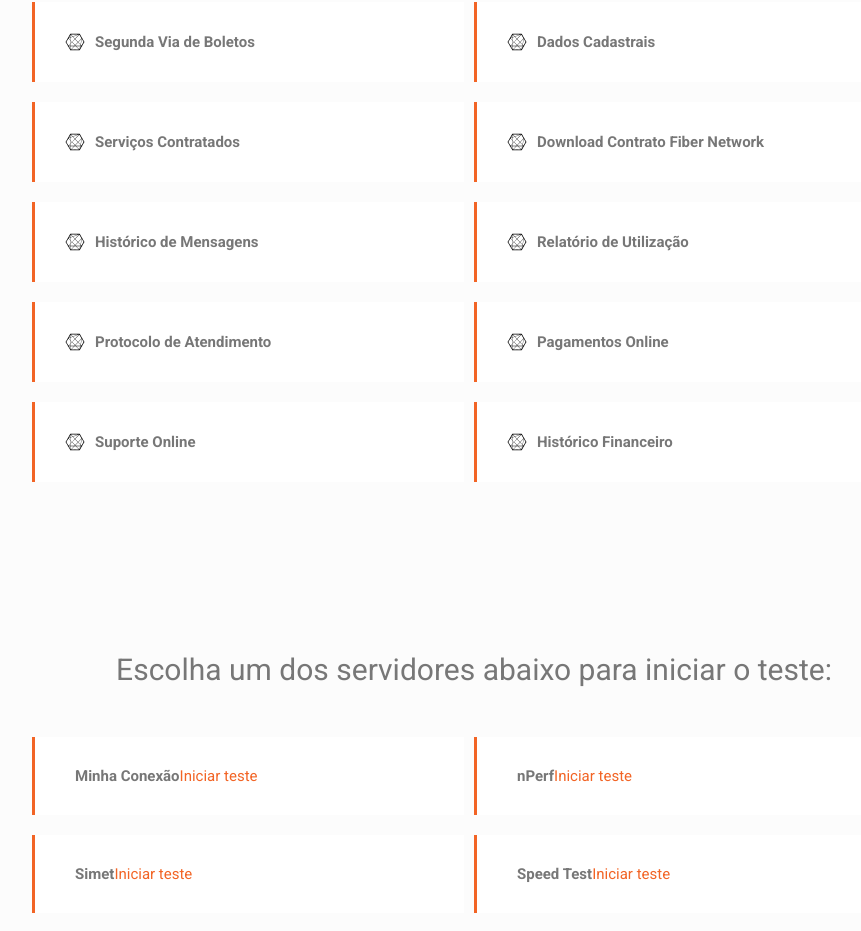
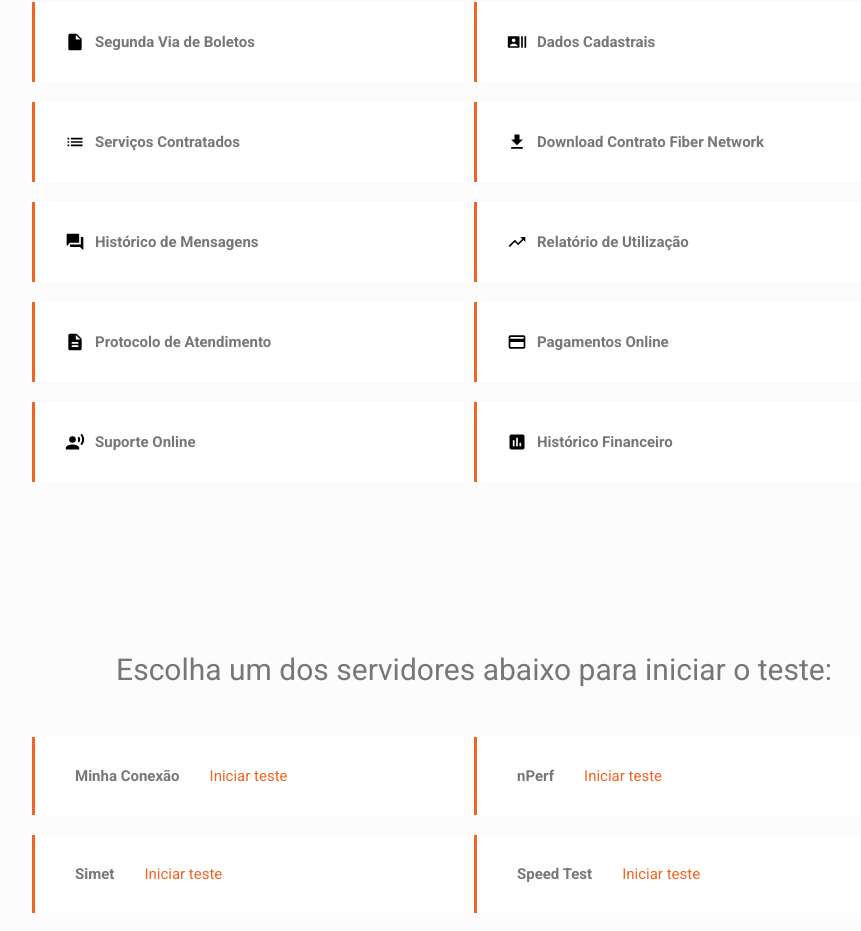
Before and after one commit to AlissonMacedo/fibernetwork, a React (Create React App) app: page /area-cliente in a window 1280 px wide. Shown: the part 798-1729 px from the top of the page, without its empty margins (166-1027 px from the left). Built offline with nearby package versions, Linux system fonts and the light colour scheme.

Commit message:
corrigindo links do menu e add icones na page area do cliente

```diff
--- a/src/pages/AreaCliente/index.js
+++ b/src/pages/AreaCliente/index.js
@@ -1,5 +1,21 @@
 import React from 'react';
-import { FaConnectdevelop } from 'react-icons/fa';
+import { Link } from 'react-router-dom';
+import {
+  MdLockOutline,
+  MdRecentActors,
+  MdTrendingUp,
+  MdDescription,
+  MdRecordVoiceOver,
+  MdPayment,
+  MdQuestionAnswer,
+  MdFileDownload,
+  MdInsertDriveFile,
+  MdInsertChart,
+  MdApps,
+  MdList,
+} from 'react-icons/md';
+
+import contrato from '../../assets/download/CONTRATO_FIBER_NETWORK.pdf';
 
 export default function AreaCliente() {
   return (
@@ -23,60 +39,60 @@ export default function AreaCliente() {
       <section className="area-cliente">
         <div className="teste-velocidade">
           <div className="teste-velocidade__card">
-            <FaConnectdevelop size={20} />
+            <MdLockOutline size={20} />
             <h2>Alterar Senha</h2>
           </div>
 
           <div className="teste-velocidade__card">
-            <FaConnectdevelop size={20} />
+            <MdApps size={20} />
             <h2>Outros Serviços</h2>
           </div>
           <div className="teste-velocidade__card">
-            <FaConnectdevelop size={20} />
+            <MdInsertDriveFile size={20} />
             <h2>Segunda Via de Boletos</h2>
           </div>
           <div className="teste-velocidade__card">
-            <FaConnectdevelop size={20} />
+            <MdRecentActors size={20} />
             <h2>Dados Cadastrais</h2>
           </div>
 
           <div className="teste-velocidade__card">
-            <FaConnectdevelop size={20} />
+            <MdList size={20} />
             <h2>Serviços Contratados</h2>
           </div>
 
           <div className="teste-velocidade__card">
-            <FaConnectdevelop size={20} />
+            <MdFileDownload size={20} />
             <h2>Download Contrato Fiber Network</h2>
           </div>
 
           <div className="teste-velocidade__card">
-            <FaConnectdevelop size={20} />
+            <MdQuestionAnswer size={20} />
             <h2>Histórico de Mensagens</h2>
           </div>
 
           <div className="teste-velocidade__card">
-            <FaConnectdevelop size={20} />
+            <MdTrendingUp size={20} />
             <h2>Relatório de Utilização</h2>
           </div>
 
           <div className="teste-velocidade__card">
-            <FaConnectdevelop size={20} />
+            <MdDescription size={20} />
             <h2>Protocolo de Atendimento</h2>
           </div>
 
           <div className="teste-velocidade__card">
-            <FaConnectdevelop size={20} />
+            <MdPayment size={20} />
             <h2>Pagamentos Online</h2>
           </div>
 
           <div className="teste-velocidade__card">
-            <FaConnectdevelop size={20} />
+            <MdRecordVoiceOver size={20} />
             <h2>Suporte Online</h2>
           </div>
 
           <div className="teste-velocidade__card">
-            <FaConnectdevelop size={20} />
+            <MdInsertChart size={20} />
             <h2>Histórico Financeiro</h2>
           </div>
         </div>
@@ -87,33 +103,43 @@ export default function AreaCliente() {
         <div className="teste-velocidade">
           <div className="teste-velocidade__card">
             <h2>Minha Conexão</h2>
-            <a href="http://www.minhaconexao.com.br/?server_id=002132">
+            <a
+              className="ml-small"
+              href="http://www.minhaconexao.com.br/?server_id=002132"
+            >
               <span>Iniciar teste</span>
             </a>
           </div>
 
           <div className="teste-velocidade__card">
             <h2>nPerf</h2>
-            <a href="https://simet.nic.br/projetos/simet-app.html">
+
+            <a
+              className="ml-small"
+              href="https://simet.nic.br/projetos/simet-app.html"
+            >
               <span>Iniciar teste</span>
             </a>
           </div>
           <div className="teste-velocidade__card">
             <h2>Simet</h2>
-            <a href="https://simet.nic.br/projetos/simet-app.html">
+            <a
+              className="ml-small"
+              href="https://simet.nic.br/projetos/simet-app.html"
+            >
               <span>Iniciar teste</span>
             </a>
           </div>
           <div className="teste-velocidade__card">
             <h2>Speed Test</h2>
-            <a href="http://www.speedtest.net/pt">
+            <a className="ml-small" href="http://www.speedtest.net/pt">
               <span>Iniciar teste</span>
             </a>
           </div>
 
           <div className="teste-velocidade__card">
             <h2>Netflix Fast</h2>
-            <a href="https://fast.com/pt/">
+            <a className="ml-small" href="https://fast.com/pt/">
               <span>Iniciar teste</span>
             </a>
           </div>
--- a/src/pages/Home/index.js
+++ b/src/pages/Home/index.js
@@ -10,6 +10,7 @@ import { Carousel } from 'react-responsive-carousel';
 import 'react-responsive-carousel/lib/styles/carousel.min.css';
 
 import slider1 from '../../assets/img/natal_2019.png';
+import slider2 from '../../assets/img/ultra-rapida.png';
 import device from '../../assets/img/device-tv.png';
 import suaEmpresa from '../../assets/img/sua-empresa.jpg';
 
@@ -22,9 +23,16 @@ export default function Home() {
         showStatus={false}
         showThumbs={false}
         className="mt-big-carousel"
+        autoPlay
+        interval={5000}
+        infiniteLoop
+        stopOnHover
       >
         <div>
           <img src={slider1} alt="Slider 01" />
+        </div>
+        <div>
+          <img src={slider2} alt="Slider 02" />
         </div>
       </Carousel>
 
--- a/src/styles/main.css
+++ b/src/styles/main.css
@@ -196,6 +196,9 @@ button {
 
 .mt-12 {
   margin-top: -12rem !important; }
+
+.ml-small {
+  margin-left: 3rem; }
 
 .no-transparent {
   background-color: #f26425 !important; }
--- a/src/styles/sass/base/_utilities.scss
+++ b/src/styles/sass/base/_utilities.scss
@@ -33,6 +33,10 @@
   margin-top: -12rem !important;
 }
 
+.ml-small {
+  margin-left: 3rem;
+}
+
 .no-transparent {
   background-color: $color-primary !important;
 }
```
Also changed, not shown: 1 other file (tests, documents, lock files or other folders).
